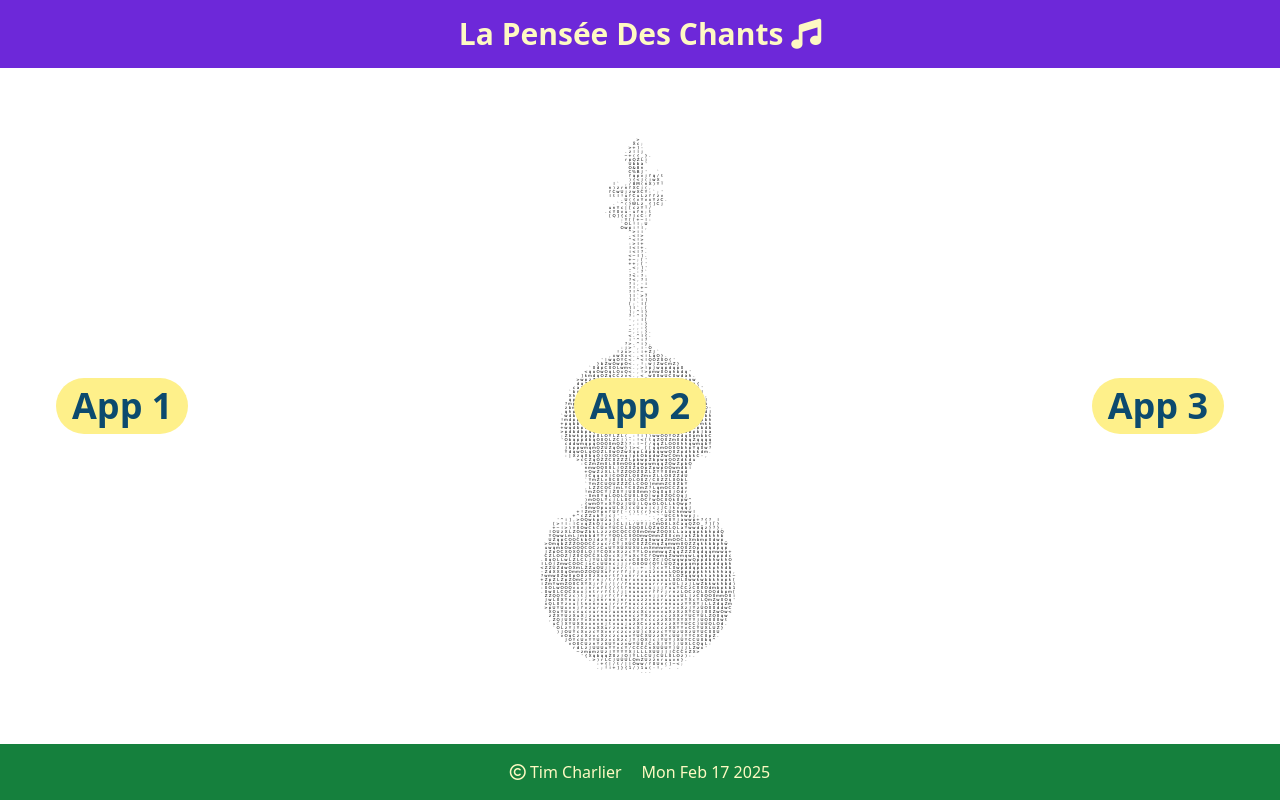
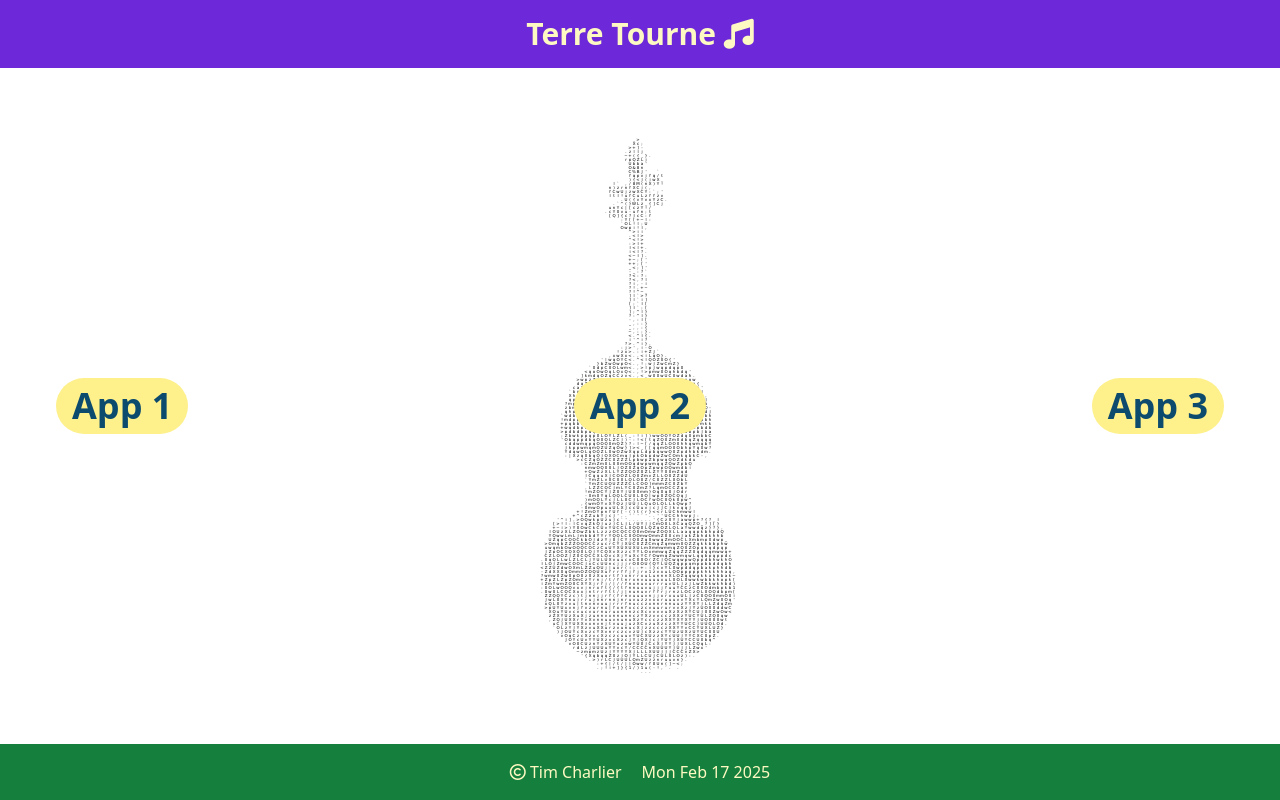
Before and after one commit to timcharlier6/LaPens-eDesChants, a website: page index.html in a window 1280 px wide. Drawn offline with nearby package versions, Linux system fonts and the light colour scheme.

Commit message:
Update index.html

```diff
--- a/index.html
+++ b/index.html
@@ -23,7 +23,7 @@
       class="bg-violet-700 text-yellow-100 p-4 dark:bg-violet-300 dark:text-yellow-900"
     >
       <h1 class="text-center font-extrabold text-3xl ">
-        La Pensée Des Chants
+        Terre Tourne
         <i class="fa-solid fa-music"></i>
       </h1>
     </header>
```
